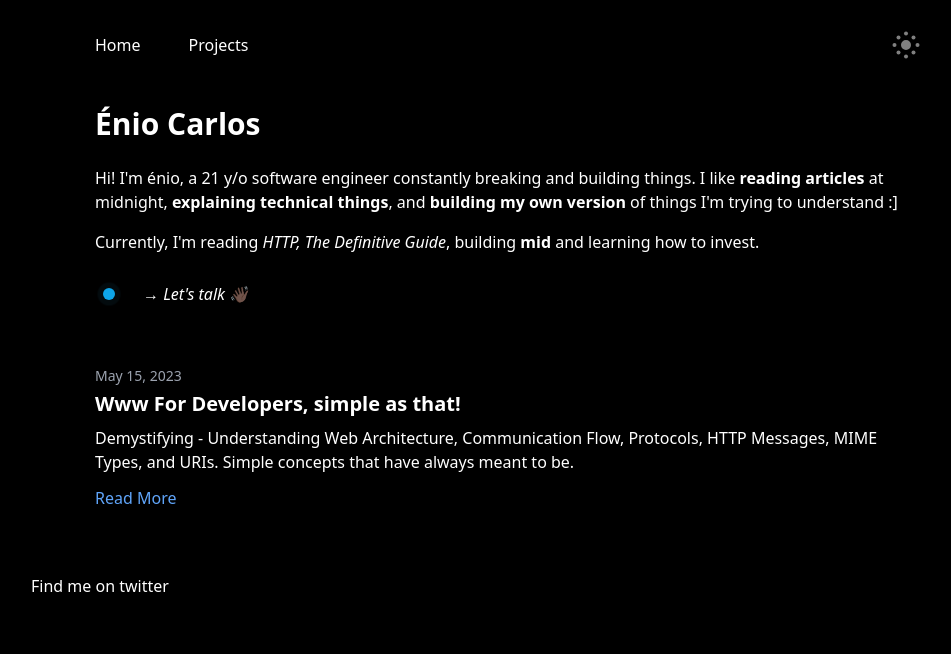
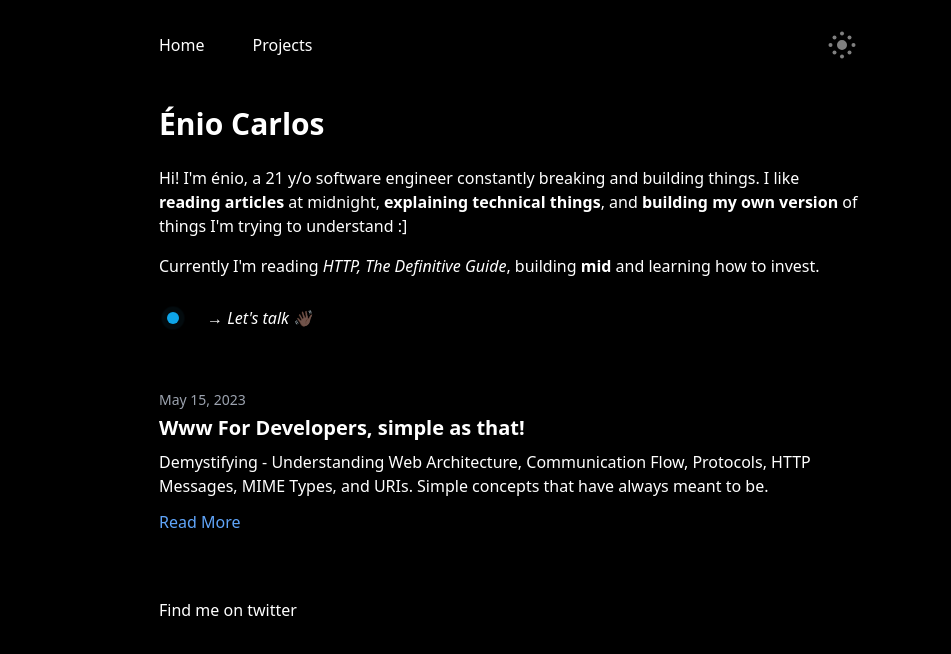
Before and after one commit to eniodev/enio, a Next.js app: page / in a window 1280 px wide. Shown: the top 654 px of the page, without its empty margins (129-1080 px from the left). Built offline with nearby package versions, Linux system fonts and the light colour scheme.

Commit message:
minor changes to global padding x

```diff
--- a/components/Layout.tsx
+++ b/components/Layout.tsx
@@ -16,7 +16,7 @@ const Layout = ({ children, customMeta }: LayoutProps): JSX.Element => {
     <>
       <Head customMeta={customMeta} />
       <header>
-        <div className="max-w-5xl px-24 mx-auto">
+        <div className="max-w-5xl px-40 mx-auto">
           <div className="flex items-center justify-between py-6">
             <Navigation />
             <ThemeSwitch />
@@ -24,10 +24,10 @@ const Layout = ({ children, customMeta }: LayoutProps): JSX.Element => {
         </div>
       </header>
       <main>
-        <div className="max-w-5xl px-24 py-4 mx-auto">{children}</div>
+        <div className="max-w-5xl px-40 py-4 mx-auto">{children}</div>
       </main>
       <footer className="py-8">
-     <div className="max-w-5xl px-8 mx-auto">
+     <div className="max-w-5xl px-40 mx-auto">
           Find me on {' '}
           <a
             className="text-gray-900 dark:text-white"
--- a/pages/index.tsx
+++ b/pages/index.tsx
@@ -20,19 +20,7 @@ export const Index = ({ posts }: IndexProps): JSX.Element => {
         I like <b>reading articles</b> at midnight, <b>explaining technical things</b>, and <b>building my own version</b> of things I&apos;m trying to understand :]
 
       </p>
-      <p>Currently, I&apos;m reading <i>HTTP, The Definitive Guide</i>, building <b>mid</b> and learning how to invest.</p>
-     {
-      /**
-      *
-      * <ul className="list-disc pl-4 my-6">
-        <li>React</li>
-        <li className="mt-2">React Native</li>
-        <li className="mt-2">Node</li>
-        <li className="mt-2">TypeScript</li>
-      </ul>
-      *
-      */
-      }
+      <p>Currently I&apos;m reading <i>HTTP, The Definitive Guide</i>, building <b>mid</b> and learning how to invest.</p>
 
       <div className="flex items-center justify-start">
         <span className="relative flex h-3 w-3 ml-2">
```
